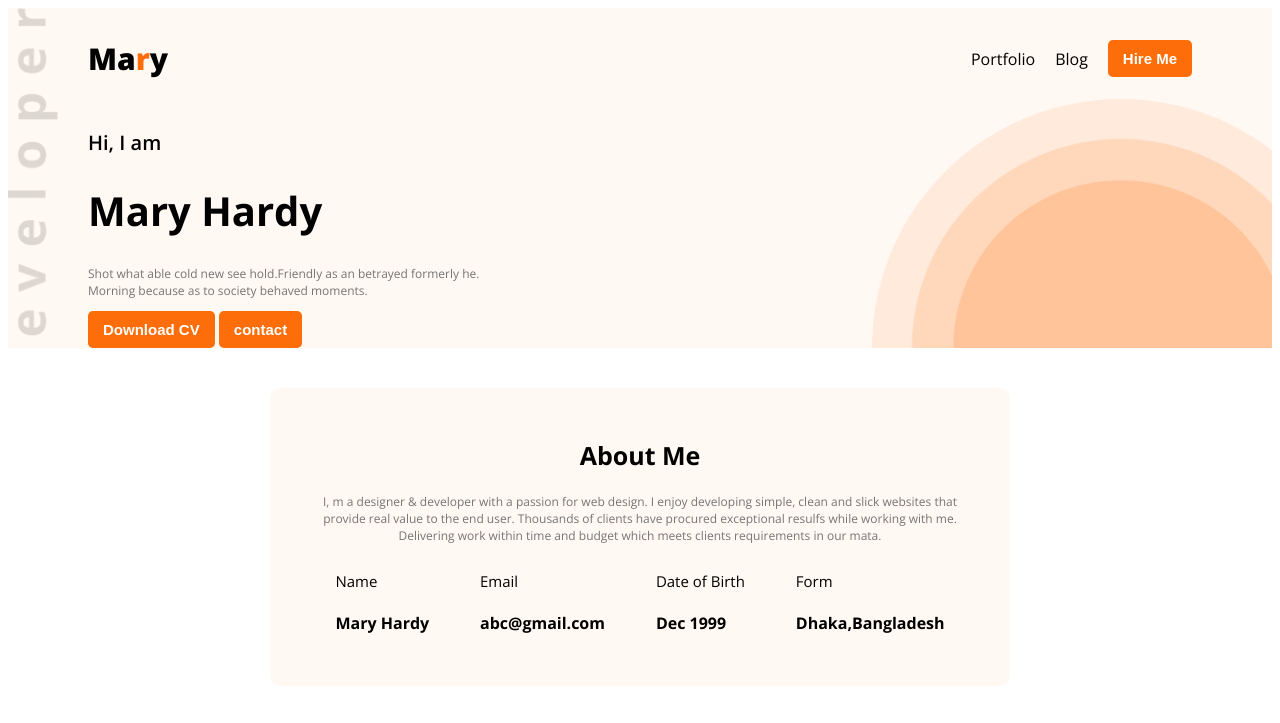
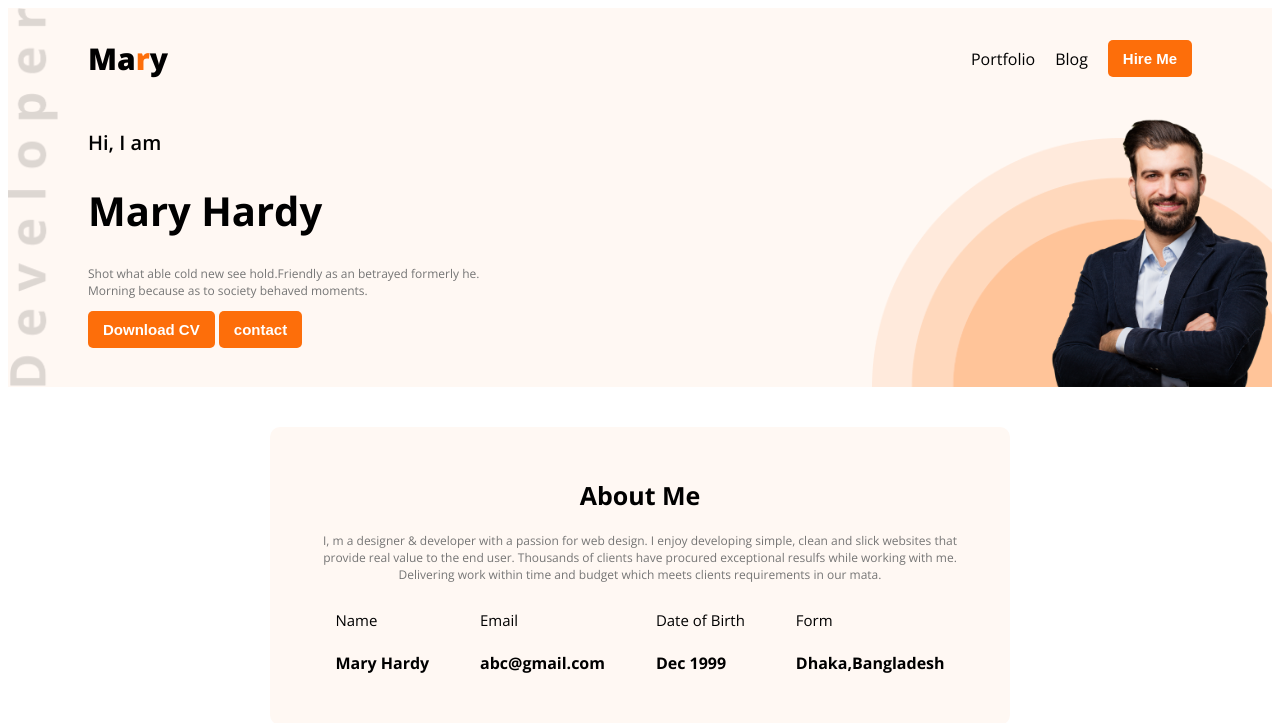
Before and after one commit to rubel04/developer-portfolio, a plain HTML site: page index.html in a window 1280 px wide. Shown: the top 723 px of the page. Drawn offline with nearby package versions, Linux system fonts and the light colour scheme; the site is published under a folder, as on GitHub Pages, so addresses that start at the root find nothing.

Commit message:
image updated

```diff
--- a/index.html
+++ b/index.html
@@ -36,7 +36,7 @@
           <button class="primary-btn">Download CV</button>
           <button class="primary-btn">contact</button>
         </div>
-        <img class="banner-img-profile" src="/images/hardy.png" alt="" />
+        <img class="banner-img-profile" src="./images/hardy.png" alt="" />
       </div>
     </header>
     <main>
```
